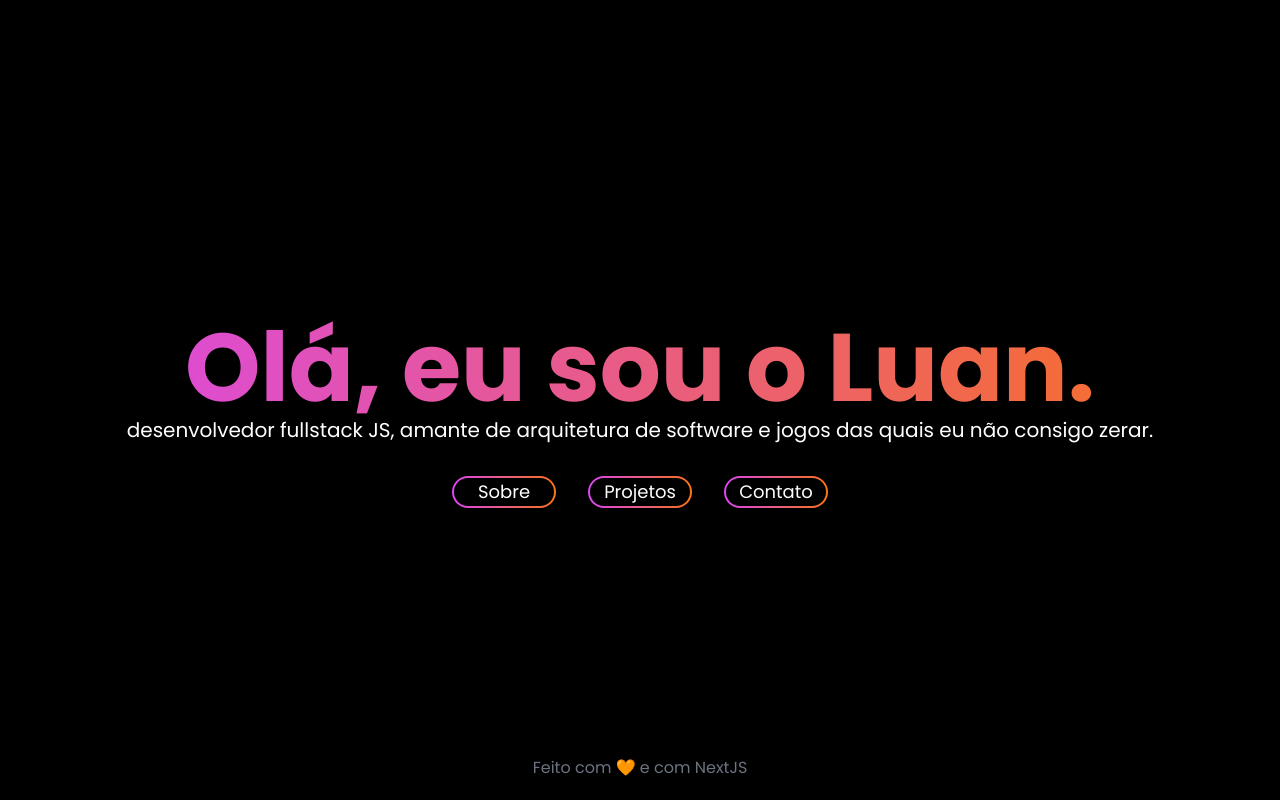
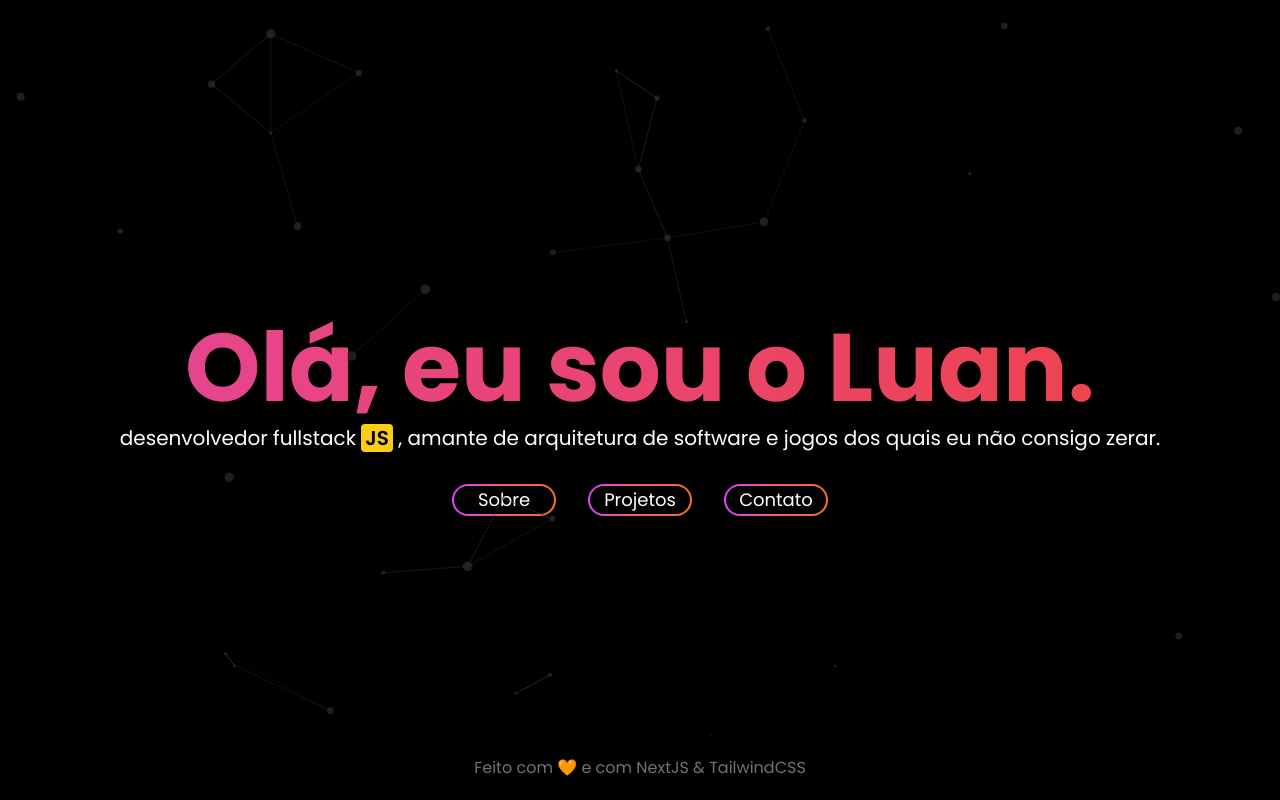
Before and after one commit to Darkisda/portfolio, a Next.js app: page / in a window 1280 px wide. Shown: the top 800 px of the page. Built offline with nearby package versions, Linux system fonts and the light colour scheme.

Commit message:
enhancement: particlejs and animation on welcome

```diff
--- a/package.json
+++ b/package.json
@@ -11,7 +11,8 @@
   "dependencies": {
     "next": "12.2.5",
     "react": "18.2.0",
-    "react-dom": "18.2.0"
+    "react-dom": "18.2.0",
+    "react-particles": "^2.2.3"
   },
   "devDependencies": {
     "@types/node": "18.7.9",
@@ -22,6 +23,7 @@
     "eslint-config-next": "12.2.5",
     "postcss": "^8.4.16",
     "tailwindcss": "^3.1.8",
+    "tsparticles": "^2.2.3",
     "typescript": "4.7.4"
   }
 }
--- a/src/components/welcome-button.tsx
+++ b/src/components/welcome-button.tsx
@@ -14,10 +14,7 @@ export default function WelcomeButton({ children }: Props) {
       <div
         className="
           rounded-full w-[6.25rem] bg-black
-          hover:bg-gradient-to-r
-          hover:from-fuchsia-500
-          hover:to-orange-500
-          transition-all duration-300
+          hover:bg-transparent
         ">
         {children}
       </div>
--- a/src/layouts/footer.tsx
+++ b/src/layouts/footer.tsx
@@ -1,7 +1,7 @@
 export default function Footer() {
   return (
     <footer className="w-full bg-black p-5 text-center sticky bottom-0">
-      <p className="text-gray-500">Feito com 🧡 e com NextJS</p>
+      <p className="text-gray-500">Feito com 🧡 e com NextJS & TailwindCSS</p>
     </footer>
   )
 }
--- a/src/layouts/welcome.tsx
+++ b/src/layouts/welcome.tsx
@@ -1,16 +1,82 @@
+import { useCallback } from "react";
+import Particles from "react-particles";
+import { loadFull } from "tsparticles";
+
 import WelcomeButton from "../components/welcome-button";
 
 export default function Welcome() {
+  const particlesInit = useCallback(async (engine: any) => {
+    await loadFull(engine);
+  }, []);
+
+  const particlesLoaded = useCallback(async (container: any | undefined) => {},
+  []);
+
   return (
-    <div className="w-full h-screen bg-black">
-      <div className="container w-full flex mx-auto">
+    <div className="w-full h-screen relative bg-black">
+      <Particles
+        id="tsparticle"
+        init={particlesInit}
+        loaded={particlesLoaded}
+        options={{
+          fpsLimit: 120,
+          particles: {
+            color: {
+              value: "#3d3d3d",
+            },
+            links: {
+              color: "#3d3d3d",
+              distance: 150,
+              enable: true,
+              opacity: 0.5,
+              width: 1,
+            },
+            collisions: {
+              enable: true,
+            },
+            move: {
+              direction: "none",
+              enable: true,
+              outModes: {
+                default: "bounce",
+              },
+              random: true,
+              speed: 4,
+              straight: true,
+            },
+            number: {
+              density: {
+                enable: true,
+                area: 800,
+              },
+              value: 30,
+            },
+            opacity: {
+              value: 0.5,
+            },
+            size: {
+              value: { min: 1, max: 5 },
+            },
+          },
+          detectRetina: true,
+          style: {
+            position: "absolute",
+            top: "0px",
+          },
+        }}
+      />
+      <div className="container w-full flex mx-auto z-10">
         <div className="text-center w-full mt-[25%]">
-          <h1 className="text-8xl font-bold bg-gradient-to-r from-fuchsia-500 to-orange-500 bg-clip-text text-transparent">
+          <h1 className="text-8xl font-bold bg-gradient-to-r from-fuchsia-500 to-red-500 bg-clip-text text-transparent animate-text">
             Olá, eu sou o Luan.
           </h1>
-          <h4 className="text-xl text-white">
-            desenvolvedor fullstack JS, amante de arquitetura de software e
-            jogos das quais eu não consigo zerar.
+          <h4 className="text-xl text-white mt-2">
+            desenvolvedor fullstack{" "}
+            <span className="px-1 bg-yellow-400 rounded text-black font-semibold">
+              JS
+            </span>{" "}
+            , amante de arquitetura de software e jogos dos quais eu não consigo
+            zerar.
           </h4>
           <nav className="w-full flex items-center justify-center mt-8 gap-8">
             <WelcomeButton>
--- a/tailwind.config.js
+++ b/tailwind.config.js
@@ -6,7 +6,23 @@ module.exports = {
     "./src/components/**/*.{js,ts,jsx,tsx}",
   ],
   theme: {
-    extend: {},
+    extend: {
+      animation: {
+        text: "text 4s ease-in-out infinite",
+      },
+      keyframes: {
+        text: {
+          "0%, 100%": {
+            "background-size": "200% 200%",
+            "background-position": "left center",
+          },
+          "50%": {
+            "background-size": "200% 200%",
+            "background-position": "right center",
+          },
+        },
+      },
+    },
   },
   plugins: [],
-}
+};
```
Also changed, not shown: 1 other file (tests, documents, lock files or other folders).
